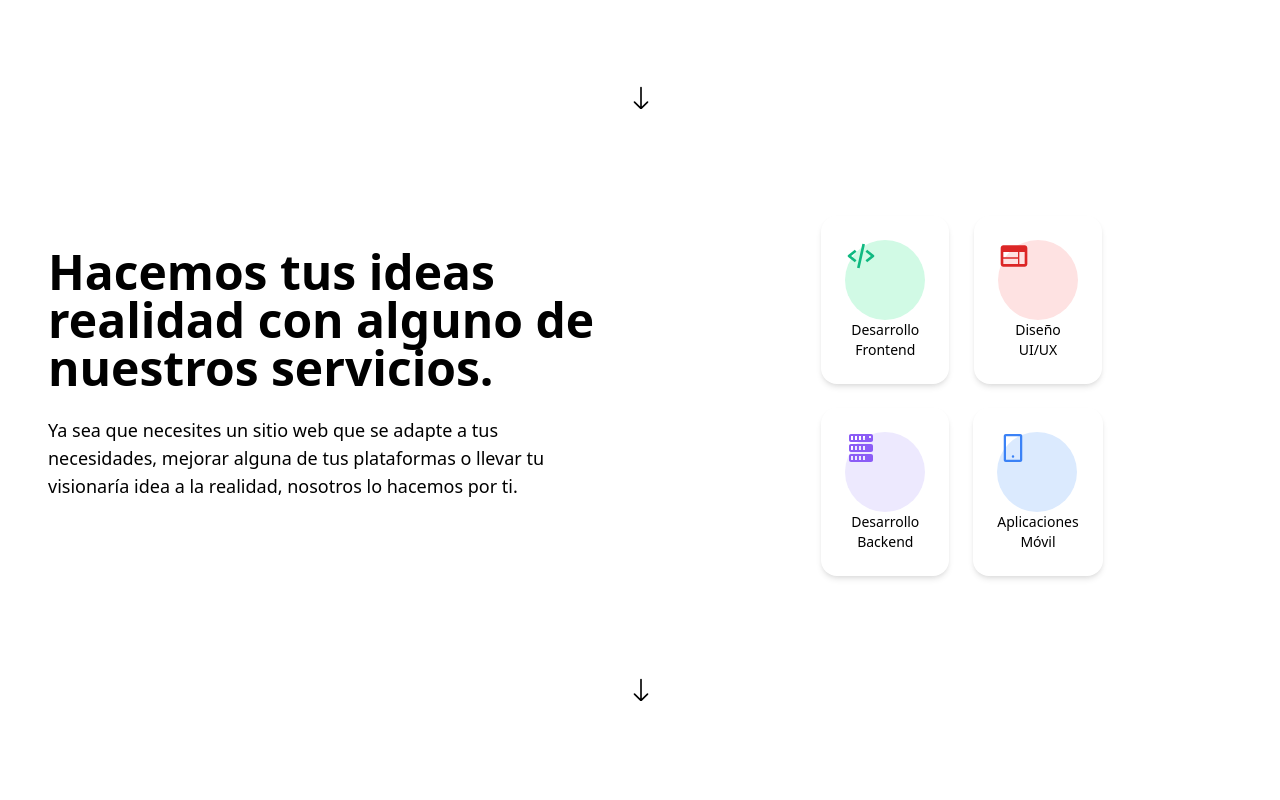
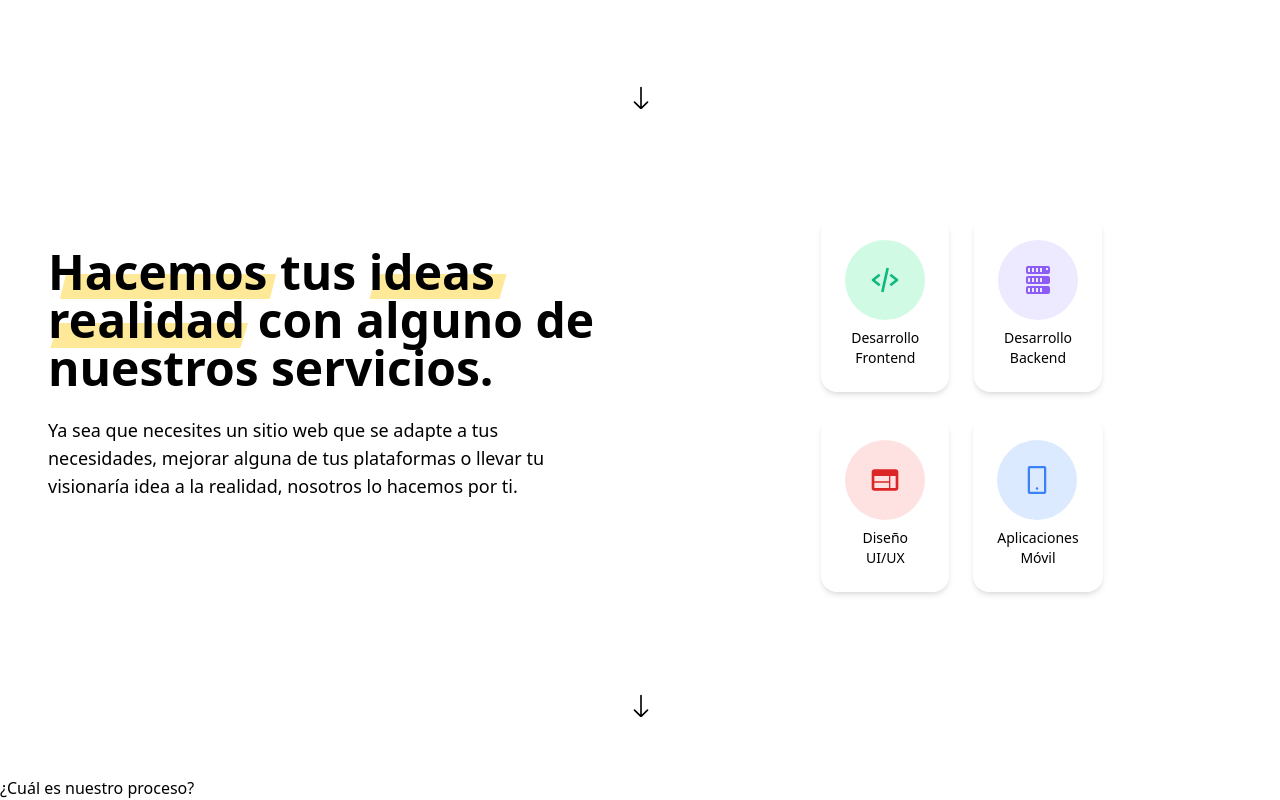
Before and after one commit to oliverloops/Rango-Website, a Next.js app: page / in a window 1280 px wide. Shown: the part 606-1406 px from the top of the page. Before the commit the page ends 1366 px from the top, so only its background shows below. Built offline with nearby package versions, Linux system fonts and the light colour scheme; what @tailwindcss/typography would draw is missing.

Commit message:
New layout updates

```diff
--- a/pages/index.js
+++ b/pages/index.js
@@ -42,6 +42,7 @@ const Home = () => {
       <DownArrow />
       <ServicesBlock />
       <DownArrow />
+      <ProcessBlock />
     </>
   );
 };
@@ -50,7 +51,10 @@ const ServicesBlock = () => (
   <div className="grid grid-cols-2 grid-auto-rows justify-items-start py-12 gap-2">
     <div className="col-start-1 row-start-1 p-8 pl-12">
       <h1 className="font-sans font-black text-5xl">
-        Hacemos tus ideas realidad con alguno de nuestros servicios.
+        <span className="marker-text-1">Hacemos</span> tus{" "}
+        <span className="marker-text-2">ideas</span>{" "}
+        <span className="marker-text-3">realidad </span> con alguno de nuestros
+        servicios.
       </h1>
       <p className="pt-6 text-lg">
         Ya sea que necesites un sitio web que se adapte a tus necesidades,
@@ -60,40 +64,54 @@ const ServicesBlock = () => (
     </div>
     <div className="col-start-2 row-start-1 place-self-center">
       <div className="grid grid-auto-cols grid-auto-rows justify-items-center gap-6">
-        <div className="flex flex-col col-start-1 row-start-1 shadow-md rounded-2xl p-6">
-          <div className="bg-green-100 text-green-500 rounded-full w-20 h-20">
-            <BiCodeAlt size={32} />
+        <div className="col-start-1 row-start-1 shadow-md rounded-2xl p-6">
+          <div className="flex flex-col justify-center bg-green-100 text-green-500 rounded-full w-20 h-20">
+            <div className="flex justify-center self-center">
+              <BiCodeAlt size={32} />
+            </div>
           </div>
-          <p className="text-sm text-center">
+          <p className="text-sm text-center pt-2">
             Desarrollo <br /> Frontend
           </p>
         </div>
-        <div className="flex flex-col col-start-1 row-start-2  shadow-md rounded-2xl p-6">
-          <div className="bg-purple-100 text-purple-500 rounded-full w-20 h-20">
-            <GoServer size={32} />
+        <div className="col-start-2 row-start-1  shadow-md rounded-2xl p-6">
+          <div className="flex flex-col justify-center bg-purple-100 text-purple-500 rounded-full w-20 h-20">
+            <div className="flex justify-center self-center">
+              <GoServer size={32} />
+            </div>
           </div>
-          <p className="text-sm text-center">
+          <p className="text-sm text-center pt-2">
             Desarrollo <br /> Backend
           </p>
         </div>
-        <div className="flex flex-col col-start-2 row-start-1  shadow-md rounded-2xl p-6">
-          <div className="bg-red-100 text-red-600 rounded-full w-20 h-20">
-            <MdWeb size={32} />
+        <div className="col-start-1 row-start-2  shadow-md rounded-2xl p-6">
+          <div className="flex flex-col justify-center bg-red-100 text-red-600 rounded-full w-20 h-20">
+            <div className="flex justify-center self-center">
+              <MdWeb size={32} />
+            </div>
           </div>
-          <p className="text-sm text-center">
+          <p className="text-sm text-center pt-2">
             Diseño <br /> UI/UX
           </p>
         </div>
-        <div className="flex flex-col col-start-2 row-start-2  shadow-md rounded-2xl p-6">
-          <div className="bg-blue-100 text-blue-500 rounded-full w-20 h-20">
-            <AiOutlineMobile size={32} />
+        <div className="col-start-2 row-start-2  shadow-md rounded-2xl p-6">
+          <div className="flex flex-col justify-center bg-blue-100 text-blue-500 rounded-full w-20 h-20">
+            <div className="flex justify-center self-center">
+              <AiOutlineMobile size={32} />
+            </div>
           </div>
-          <p className="text-sm text-center">
+          <p className="text-sm text-center pt-2">
             Aplicaciones <br /> Móvil
           </p>
         </div>
       </div>
     </div>
+  </div>
+);
+
+const ProcessBlock = () => (
+  <div>
+    <h1>¿Cuál es nuestro proceso?</h1>
   </div>
 );
 
--- a/styles/globals.css
+++ b/styles/globals.css
@@ -18,3 +18,51 @@ a {
   color: inherit;
   text-decoration: none;
 }
+
+.marker-text-1 {
+  position: relative;
+}
+
+.marker-text-1::before {
+  content: "";
+  position: absolute;
+  left: 45%;
+  bottom: 5px;
+  width: 210px;
+  height: 25px;
+  transform: skew(-14deg) translateX(-40%);
+  background: rgba(253, 233, 151, 1);
+  z-index: -1;
+}
+
+.marker-text-2 {
+  position: relative;
+}
+
+.marker-text-2::before {
+  content: "";
+  position: absolute;
+  left: 45%;
+  bottom: 5px;
+  width: 130px;
+  height: 25px;
+  transform: skew(-16deg) translateX(-40%);
+  background: rgba(253, 233, 151, 1);
+  z-index: -1;
+}
+
+.marker-text-3 {
+  position: relative;
+}
+
+.marker-text-3::before {
+  content: "";
+  position: absolute;
+  left: 15%;
+  bottom: 4px;
+  width: 190px;
+  height: 25px;
+  transform: skew(-17deg) translateX(-232%);
+  background: rgba(253, 233, 151, 1);
+  z-index: -1;
+}
```
